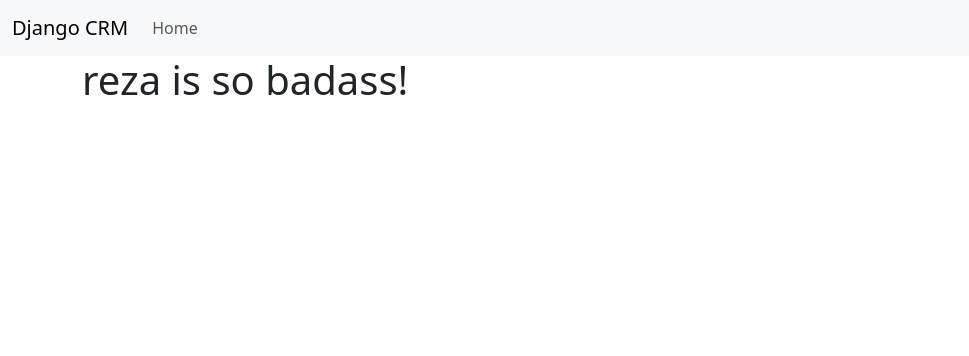
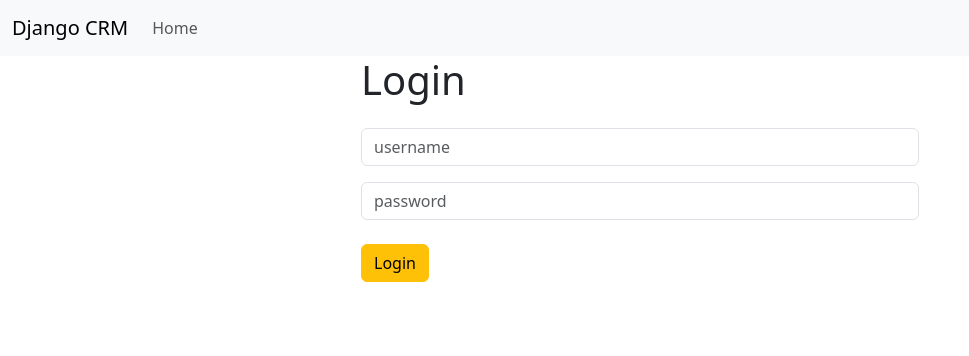
Before and after one commit to rzpanahi/django-crm, a Django app: page / in a window 1280 px wide. Shown: the top 356 px of the page, without its empty margins (0-969 px from the left). Run offline with Django 4.2, Linux system fonts and the light colour scheme.

Commit message:
add login for users

```diff
--- a/website/templates/base.html
+++ b/website/templates/base.html
@@ -9,6 +9,15 @@
   <body>
     {% include "navbar.html" %}
     <div class='container'>
+        {% if messages %}
+          {% for message in messages %}
+            <div class="alert alert-warning alert-dismissible fade show" role="alert">
+              {{ message }}
+              <button type="button" class="btn-close" data-bs-dismiss="alert" aria-label="Close"></button>
+            </div>
+          {% endfor %}
+        {% endif %}
+
         {% block content %}
         {% endblock %}
     </div>
--- a/website/templates/home.html
+++ b/website/templates/home.html
@@ -1,5 +1,29 @@
 {% extends "base.html" %}
 
 {% block content %}
-    <h1>reza is so badass!</h1>
+
+    {% if user.is_authenticated %}
+
+        <h1>Helo Worlld</h1>
+
+    {% else %}
+
+    <div class="col-md-6 offset-md-3">
+        <h1 class="mb-4">Login</h1>
+        <form action="{% url "home" %}" method='POST'>
+            {% csrf_token %}
+            <div class="mb-3">
+              <input type="text" class="form-control" name="username" placeholder="username">
+              {% comment %} <div id="emailHelp" class="form-text">We'll never share your email with anyone else.</div> {% endcomment %}
+            </div>
+            <div class="mb-3">
+              <input type="password" class="form-control" name="password" placeholder="password">
+            </div>
+            <button type="submit" class="btn btn-warning mt-2">Login</button>
+          </form>
+    </div>
+
+    {% endif %}
+
+
 {% endblock %}
--- a/website/urls.py
+++ b/website/urls.py
@@ -2,5 +2,6 @@ from django.urls import path
 from . import views
 
 urlpatterns = [
-    path('', views.home,name='home')
+    path('', views.home, name='home'),
+    path('logout/', views.logout_user, name='logout'),
 ]
--- a/website/views.py
+++ b/website/views.py
@@ -1,4 +1,28 @@
-from django.shortcuts import render
+from django.shortcuts import render, redirect
+from django.contrib.auth import login, logout, authenticate
+from django.contrib import messages
+
 
 def home(request):
-    return render(request, 'home.html', {})
+    if request.method == "POST":
+        # user is not logged in
+        username = request.POST["username"]
+        password = request.POST["password"]
+
+        # authenticatet
+        user = authenticate(request, username=username, password=password)
+        if user is not None:
+            login(request, user)
+            messages.success(request, "Logged in successfully!")
+        else:
+            messages.success(request, "username or password incorrect")
+
+        return redirect("home")
+
+    elif request.method == "GET":
+        # user is logged in
+        return render(request, "home.html", {})
+
+
+def logout_user(request):
+    pass
```
